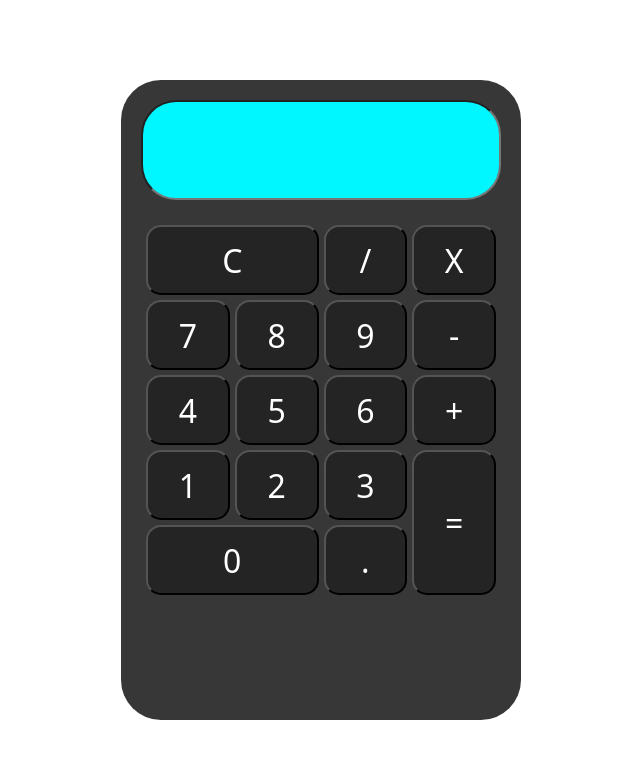
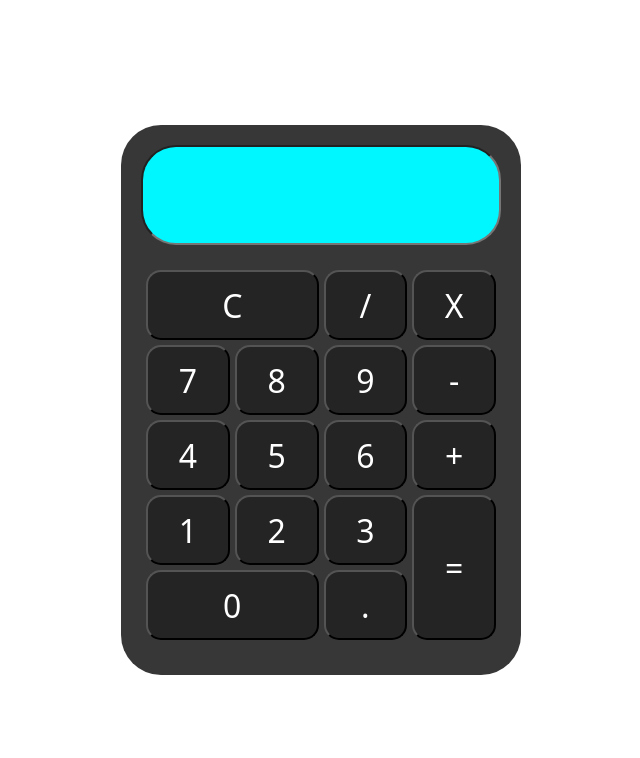
Before and after one commit to victortxt/Udemy, a plain HTML site: page Curso-web-completo/js/desafios/desafio007 copy.html in a window 1280 px wide. Shown: the whole page, without its empty margins (319-959 px from the left). Drawn offline with Linux system fonts and the light colour scheme.

Commit message:
atualizar

```diff
--- a/Curso-web-completo/js/desafios/desafio007 copy.html
+++ b/Curso-web-completo/js/desafios/desafio007 copy.html
@@ -18,7 +18,7 @@
         transform: translate(-50%, -50%);
         top: 50%;
         left: 50%;
-        height: 80vh;
+        height: 550px;
         width: 80vw;
         border-radius: 40px;
         box-sizing: border-box;
```
